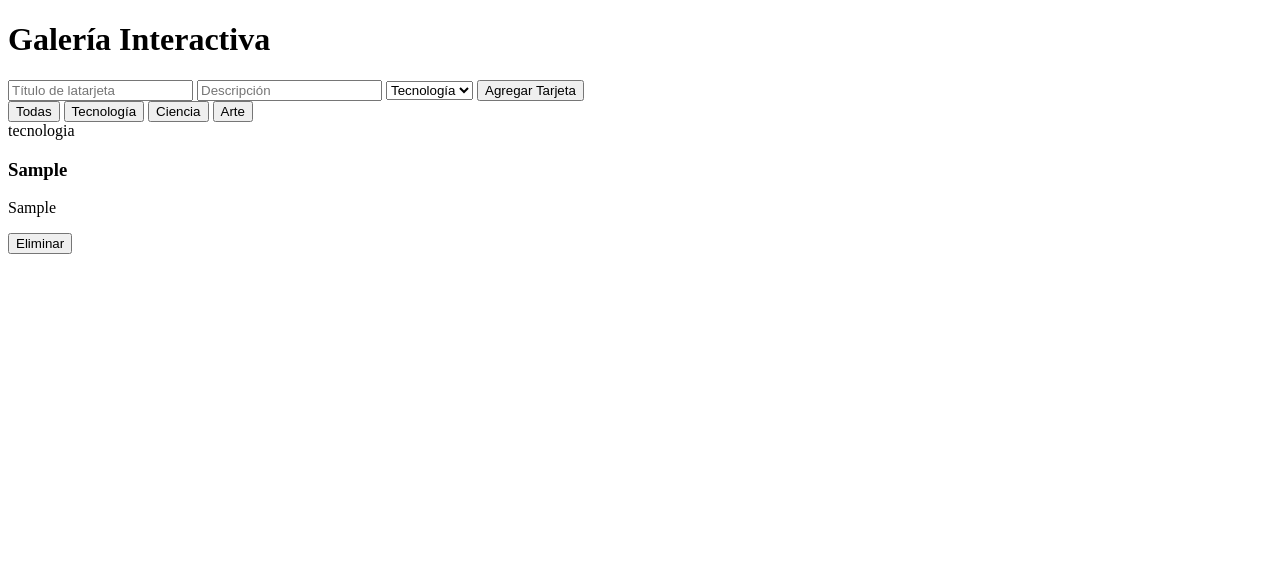
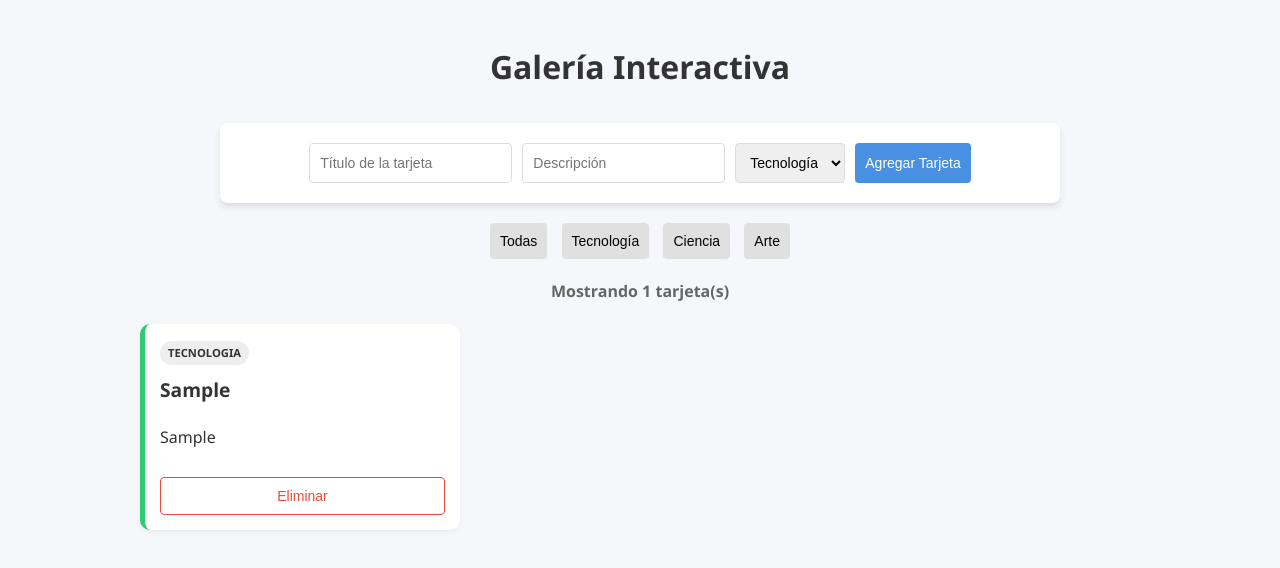
Before and after one commit to SebasSoledad07/soledad-post1-u4, a plain HTML site: page index.html in a window 1280 px wide. Both pictures are taken after typing "Sample", "Sample" into the empty fields and a click on the button "Agregar Tarjeta". Drawn offline with Linux system fonts and the light colour scheme.

Commit message:
feat: Mejorar la funcionalidad de la galería con actualizaciones de UI y manejo de mensajes vacíos

```diff
--- a/app.js
+++ b/app.js
@@ -1,8 +1,10 @@
 // Estado central de la aplicación
 let tarjetas = [];
 let idContador = 1;
+
 // Genera un ID único para cada tarjeta
 const generarId = () => idContador++;
+
 // Obtiene el valor de un campo de texto y lo limpia
 const leerCampo = (selector) => {
   const campo = document.querySelector(selector);
@@ -10,27 +12,32 @@ const leerCampo = (selector) => {
   campo.value = "";
   return valor;
 };
+
 // Referencia al contenedor de la galería
 const galeria = document.querySelector("#galeria");
+
 function crearElementoTarjeta({ id, titulo, descripcion, categoria }) {
   // Crear el contenedor de la tarjeta
   const tarjeta = document.createElement("article");
   tarjeta.classList.add("tarjeta", `categoria-${categoria}`);
-  tarjeta.dataset.id = id;
+  tarjeta.dataset.id = id; // Se asegura de usar el atributo data-id
+
   // Construir el contenido HTML de la tarjeta
   tarjeta.innerHTML = `
- <span class="badge">${categoria}</span>
- <h3>${titulo}</h3>
- <p>${descripcion}</p>
- <button class="btn-eliminar" data-id="${id}">Eliminar</button>
- `;
+    <span class="badge">${categoria}</span>
+    <h3>${titulo}</h3>
+    <p>${descripcion}</p>
+    <button class="btn-eliminar" data-id="${id}">Eliminar</button>
+  `;
   return tarjeta;
 }
+
 function agregarTarjeta() {
   const titulo = leerCampo("#input-titulo");
   const descripcion = leerCampo("#input-descripcion");
   const categoria = document.querySelector("#select-categoria").value;
-  // Validación básica: los campos son obligatorios
+
+  // Validación básica
   if (!titulo || !descripcion) {
     alert("El título y la descripción son obligatorios.");
     return;
@@ -39,9 +46,13 @@ function agregarTarjeta() {
   // Crear objeto tarjeta y agregarlo al estado
   const nuevaTarjeta = { id: generarId(), titulo, descripcion, categoria };
   tarjetas.push(nuevaTarjeta);
+
   // Crear el elemento DOM y añadirlo a la galería
   const elemento = crearElementoTarjeta(nuevaTarjeta);
   galeria.appendChild(elemento);
+
+  // Actualizar UI
+  actualizarContador();
 }
 
 // Registrar el evento del botón
@@ -51,14 +62,19 @@ document
 
 // Delegación: un solo listener en la galería para todos los botones
 galeria.addEventListener("click", (e) => {
-  // Verificar que el clic fue en un botón de eliminar
   if (!e.target.matches(".btn-eliminar")) return;
+
   const idEliminar = Number(e.target.dataset.id);
+
   // Eliminar del estado
   tarjetas = tarjetas.filter((t) => t.id !== idEliminar);
-  // Eliminar del DOM
-  const elementoTarjeta = galeria.querySelector(`[dataid="${idEliminar}"]`);
+
+  // Corrección: Se agregó el guion en data-id para coincidir con el atributo
+  const elementoTarjeta = galeria.querySelector(`[data-id="${idEliminar}"]`);
   if (elementoTarjeta) elementoTarjeta.remove();
+
+  // Actualizar UI
+  actualizarContador();
 });
 
 const btnsFiltro = document.querySelectorAll(".btn-filtro");
@@ -67,24 +83,34 @@ btnsFiltro.forEach((btn) => {
     // Resaltar el botón activo
     btnsFiltro.forEach((b) => b.classList.remove("activo"));
     btn.classList.add("activo");
+
     const categoriaFiltro = btn.dataset.categoria;
+
     // Mostrar u ocultar cada tarjeta según la categoría
     const todasLasTarjetas = galeria.querySelectorAll(".tarjeta");
     todasLasTarjetas.forEach((tarjeta) => {
       if (categoriaFiltro === "todas") {
         tarjeta.classList.remove("oculta");
       } else {
-        const coincide = tarjeta.classList.contains(`categoria-
-${categoriaFiltro}`);
+        // Se corrigió el salto de línea que rompía el string de la clase
+        const coincide = tarjeta.classList.contains(
+          `categoria-${categoriaFiltro}`,
+        );
         tarjeta.classList.toggle("oculta", !coincide);
       }
     });
+
+    actualizarContador();
   });
 });
+
 // Actualizar el contador de tarjetas
 function actualizarContador() {
   const visibles = galeria.querySelectorAll(".tarjeta:not(.oculta)").length;
+  const total = galeria.querySelectorAll(".tarjeta").length;
+
   let contador = document.querySelector("#contador");
+
   if (!contador) {
     contador = document.createElement("p");
     contador.id = "contador";
@@ -92,17 +118,20 @@ function actualizarContador() {
       .querySelector("#filtros")
       .insertAdjacentElement("afterend", contador);
   }
+
   contador.textContent = `Mostrando ${visibles} tarjeta(s)`;
-  // Mensaje de galería vacía
-  const sinTarjetas = galeria.querySelectorAll(".tarjeta").length === 0;
-  galeria.innerHTML = sinTarjetas
-    ? `<p class="mensaje-vacio">No hay tarjetas. Crea la primera usando
-el formulario.</p>`
-    : galeria.innerHTML;
-  if (!sinTarjetas) {
-    const msgVacio = galeria.querySelector(".mensaje-vacio");
-    if (msgVacio) msgVacio.remove();
+
+  // Manejo del mensaje de galería vacía
+  const mensajeExistente = galeria.querySelector(".mensaje-vacio");
+
+  if (total === 0) {
+    if (!mensajeExistente) {
+      galeria.innerHTML = `<p class="mensaje-vacio">No hay tarjetas. Crea la primera usando el formulario.</p>`;
+    }
+  } else {
+    if (mensajeExistente) mensajeExistente.remove();
   }
 }
-// Llamar actualizarContador después de agregar o eliminar
-// (integrar en las funciones agregarTarjeta y el listener de galeria)
+
+// Inicializar el estado de la galería al cargar
+actualizarContador();
--- a/styles.css
+++ b/styles.css
@@ -0,0 +1,161 @@
+/* --- Configuración General --- */
+:root {
+  --primario: #4a90e2;
+  --secundario: #f5f7fa;
+  --texto: #333;
+  --peligro: #e74c3c;
+  --tecnologia: #2ecc71;
+  --ciencia: #9b59b6;
+  --arte: #f1c40f;
+  --blanco: #ffffff;
+}
+
+body {
+  font-family: "Segoe UI", Tahoma, Geneva, Verdana, sans-serif;
+  background-color: var(--secundario);
+  color: var(--texto);
+  line-height: 1.6;
+  margin: 0;
+  padding: 20px;
+}
+
+header {
+  text-align: center;
+  margin-bottom: 30px;
+}
+
+/* --- Sección de Controles (Formulario) --- */
+#controles {
+  background: var(--blanco);
+  padding: 20px;
+  border-radius: 8px;
+  box-shadow: 0 4px 6px rgba(0, 0, 0, 0.1);
+  max-width: 800px;
+  margin: 0 auto 20px;
+  display: flex;
+  gap: 10px;
+  flex-wrap: wrap;
+  justify-content: center;
+}
+
+input,
+select,
+button {
+  padding: 10px;
+  border: 1px solid #ddd;
+  border-radius: 4px;
+  font-size: 14px;
+}
+
+#btn-agregar {
+  background-color: var(--primario);
+  color: white;
+  border: none;
+  cursor: pointer;
+  transition: background 0.3s;
+}
+
+#btn-agregar:hover {
+  background-color: #357abd;
+}
+
+/* --- Filtros --- */
+#filtros {
+  text-align: center;
+  margin-bottom: 20px;
+}
+
+.btn-filtro {
+  margin: 0 5px;
+  cursor: pointer;
+  background: #e0e0e0;
+  border: none;
+  transition: all 0.3s;
+}
+
+.btn-filtro.activo {
+  background-color: var(--primario);
+  color: white;
+}
+
+/* --- Galería y Tarjetas --- */
+#galeria {
+  display: grid;
+  grid-template-columns: repeat(auto-fill, minmax(250px, 1fr));
+  gap: 20px;
+  max-width: 1000px;
+  margin: 20px auto;
+}
+
+.tarjeta {
+  background: var(--blanco);
+  padding: 15px;
+  border-radius: 10px;
+  border-left: 5px solid #ccc;
+  box-shadow: 0 2px 5px rgba(0, 0, 0, 0.05);
+  position: relative;
+  transition: transform 0.2s;
+}
+
+.tarjeta:hover {
+  transform: translateY(-5px);
+}
+
+.tarjeta h3 {
+  margin-top: 10px;
+  font-size: 1.2rem;
+}
+
+.badge {
+  display: inline-block;
+  font-size: 0.7rem;
+  text-transform: uppercase;
+  font-weight: bold;
+  padding: 3px 8px;
+  border-radius: 12px;
+  background: #eee;
+}
+
+/* Colores por categoría */
+.categoria-tecnologia {
+  border-left-color: var(--tecnologia);
+}
+.categoria-ciencia {
+  border-left-color: var(--ciencia);
+}
+.categoria-arte {
+  border-left-color: var(--arte);
+}
+
+.btn-eliminar {
+  background: transparent;
+  color: var(--peligro);
+  border: 1px solid var(--peligro);
+  margin-top: 10px;
+  width: 100%;
+  cursor: pointer;
+}
+
+.btn-eliminar:hover {
+  background: var(--peligro);
+  color: white;
+}
+
+/* --- Estados y Utilidades --- */
+.oculta {
+  display: none;
+}
+
+#contador {
+  text-align: center;
+  font-weight: bold;
+  color: #666;
+}
+
+.mensaje-vacio {
+  grid-column: 1 / -1;
+  text-align: center;
+  padding: 40px;
+  color: #999;
+  font-style: italic;
+}
```
Also changed, not shown: index.html (+1 -6 lines).
